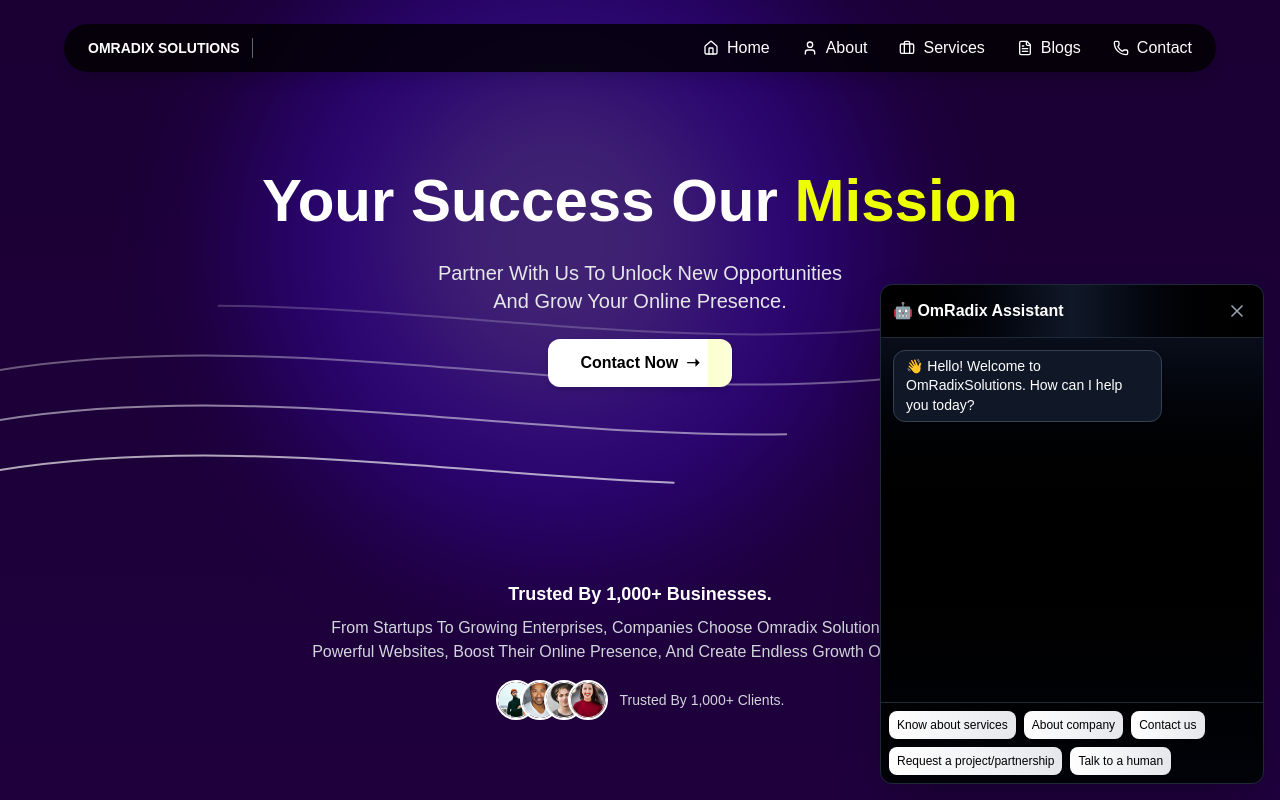
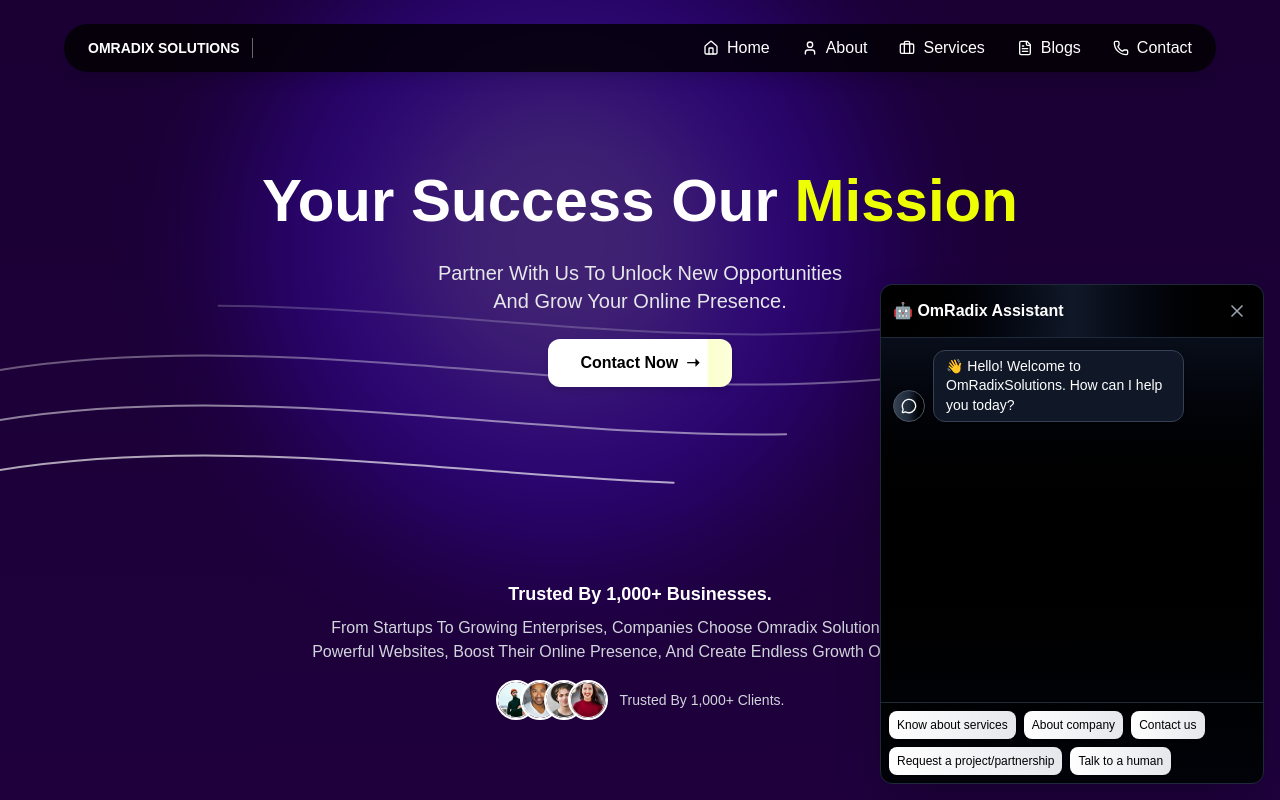
Before and after one commit to omshinde04/omradixsolutions, a Next.js app: page / in a window 1280 px wide. Both pictures are taken after a click on the button 1241 px from the left and 761 px from the top of the page. Shown: the top 800 px of the page. Built offline with nearby package versions, Linux system fonts and the light colour scheme.

Commit message:
chatbot bugs fixex

```diff
--- a/components/ChatBot.js
+++ b/components/ChatBot.js
@@ -2,7 +2,7 @@
 
 import { useState } from "react";
 import { motion, AnimatePresence } from "framer-motion";
-import { MessageCircle, X } from "lucide-react";
+import { MessageCircle, X,User} from "lucide-react";
 
 export default function ChatBot() {
   const [isOpen, setIsOpen] = useState(false);
@@ -123,7 +123,6 @@ export default function ChatBot() {
       setMessages((prev) => [...prev, { sender: "bot", text: reply }]);
     }, 600);
   };
-
 return (
   <div className="fixed bottom-4 right-4 z-50">
     {/* Toggle Button */}
@@ -151,7 +150,7 @@ return (
         >
           {/* Header */}
           <div className="flex justify-between items-center p-3 border-b border-gray-800 bg-gradient-to-r from-black via-gray-900 to-black rounded-t-xl">
-            <h3 className="font-semibold text-md text-white drop-shadow-sm">
+            <h3 className="font-semibold text-md text-white drop-shadow-sm flex items-center gap-2">
               🤖 OmRadix Assistant
             </h3>
             <button
@@ -163,20 +162,41 @@ return (
           </div>
 
           {/* Messages */}
-          <div className="flex-1 overflow-y-auto p-3 space-y-2 custom-scrollbar">
+          <div className="flex-1 overflow-y-auto p-3 space-y-3 custom-scrollbar">
             {messages.map((msg, idx) => (
               <motion.div
                 key={idx}
                 initial={{ opacity: 0, y: 6 }}
                 animate={{ opacity: 1, y: 0 }}
                 transition={{ duration: 0.25 }}
-                className={`px-3 py-1.5 rounded-xl max-w-[75%] text-[12px] sm:text-sm md:text-sm leading-snug shadow-sm ${
-                  msg.sender === "bot"
-                    ? "bg-gray-900 text-white self-start border border-gray-700"
-                    : "bg-gradient-to-r from-white to-gray-200 text-black self-end ml-auto font-medium"
+                className={`flex items-end gap-2 ${
+                  msg.sender === "bot" ? "justify-start" : "justify-end"
                 }`}
               >
-                {msg.text}
+                {/* Bot Avatar */}
+                {msg.sender === "bot" && (
+                  <div className="w-8 h-8 rounded-full bg-gradient-to-r from-gray-700 via-gray-800 to-black border border-gray-600 flex items-center justify-center shadow-sm">
+                    <MessageCircle className="w-4 h-4 text-white" />
+                  </div>
+                )}
+
+                {/* Message Bubble */}
+                <div
+                  className={`px-3 py-1.5 rounded-xl max-w-[70%] text-[12px] sm:text-sm md:text-sm leading-snug shadow-sm ${
+                    msg.sender === "bot"
+                      ? "bg-gray-900 text-white border border-gray-700"
+                      : "bg-gradient-to-r from-white to-gray-200 text-black font-medium"
+                  }`}
+                >
+                  {msg.text}
+                </div>
+
+                {/* User Avatar */}
+                {msg.sender === "user" && (
+                  <div className="w-8 h-8 rounded-full bg-gradient-to-r from-white to-gray-300 border border-gray-400 flex items-center justify-center shadow-sm">
+                    <User className="w-4 h-4 text-black" />
+                  </div>
+                )}
               </motion.div>
             ))}
           </div>
@@ -203,4 +223,5 @@ return (
 );
 
 
+
 }
```
